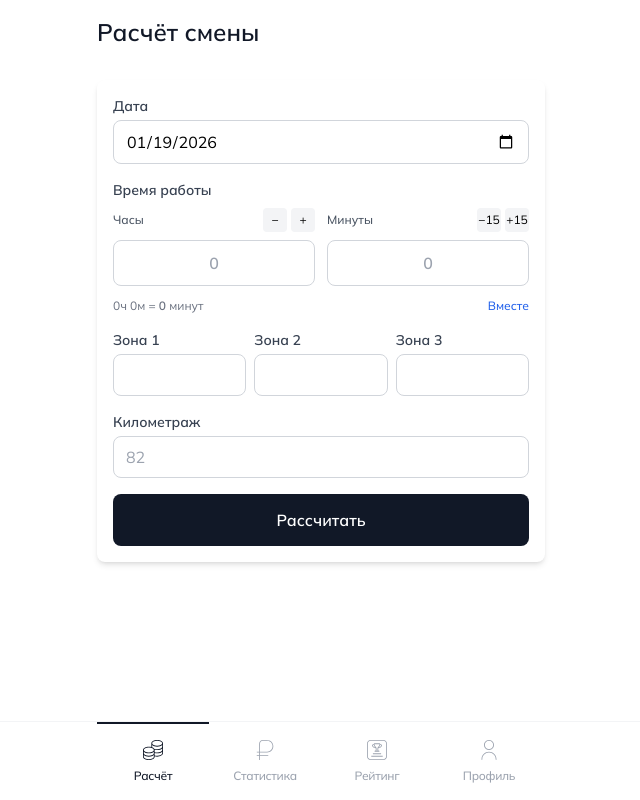
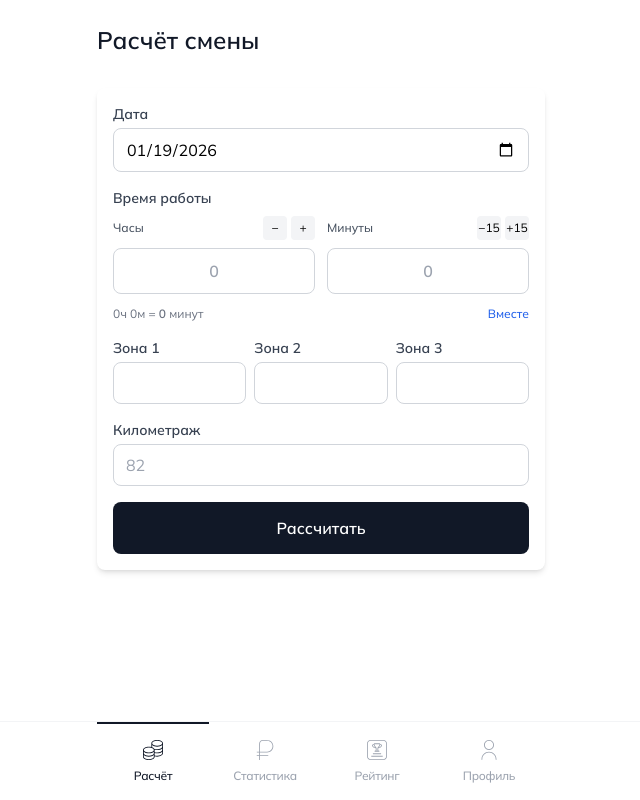
Before and after one commit to opa33/cour, a React (Vite) app: page / in a window 1280 px wide. Shown: the whole page, without its empty margins (319-959 px from the left). Built offline with nearby package versions, Linux system fonts and the light colour scheme; no server answers.

Commit message:
fix safe zone

```diff
--- a/src/index.css
+++ b/src/index.css
@@ -47,8 +47,9 @@ body {
   -webkit-touch-callout: none;
 }
 
-/* Apply safe area padding only to bottom (for tab bar, etc.) */
+/* Apply safe area padding */
 #root {
+  padding-top: max(8px, var(--safe-area-top));
   padding-bottom: var(--safe-area-bottom);
 }
 
```
